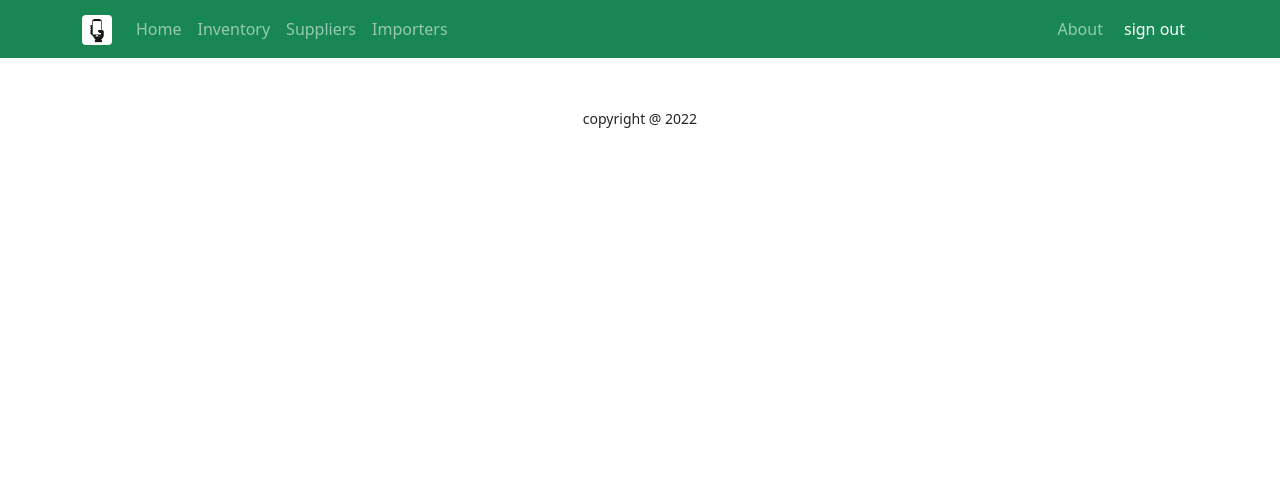
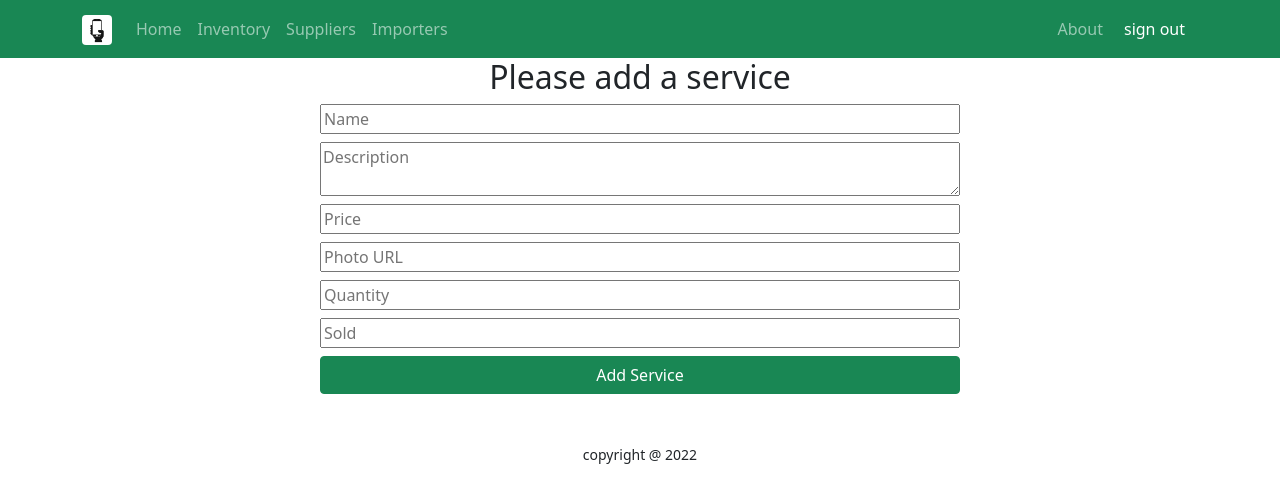
Before and after one commit to PROTTASAKARIM/smartPhoneWareHouse, a React (Create React App) app: page /addnewItem in a window 1280 px wide. Shown: the top 502 px of the page. Built offline with nearby package versions, Linux system fonts and the light colour scheme; no server answers; sample sign-in values are in the browser's storage.

Commit message:
add to database done

```diff
--- a/package.json
+++ b/package.json
@@ -13,6 +13,7 @@
     "react-dom": "^18.1.0",
     "react-firebase-hooks": "^5.0.3",
     "react-helmet-async": "^1.3.0",
+    "react-hook-form": "^7.30.0",
     "react-router-dom": "^6.3.0",
     "react-scripts": "5.0.1",
     "react-toastify": "^9.0.1",
--- a/src/App.js
+++ b/src/App.js
@@ -9,6 +9,7 @@ import Login from './pages/Login/LogIn/Login';
 import Register from './pages/Login/Register/Register';
 import RequireAuth from './pages/Login/RequireAuth/RequireAuth';
 import ManageInventory from './pages/ManageInventory/ManageInventory';
+import AddNewItem from './pages/AddNewItem/AddNewItem';
 
 function App() {
   return (
@@ -29,6 +30,9 @@ function App() {
         }></Route>
         <Route path='/login' element={<Login></Login>}></Route>
         <Route path="/register" element={<Register></Register>}></Route>
+        <Route path="/addnewItem" element={<RequireAuth>
+          <AddNewItem></AddNewItem>
+        </RequireAuth>}></Route>
 
       </Routes>
       <Footer></Footer>
--- /dev/null
+++ b/src/pages/AddNewItem/AddNewItem.js
@@ -0,0 +1,38 @@
+import React from 'react';
+import { useForm } from "react-hook-form";
+
+const AddNewItem = () => {
+    const { register, handleSubmit } = useForm();
+
+    const onSubmit = data => {
+        console.log(data);
+        const url = `http://localhost:5000/inventory`;
+        fetch(url, {
+            method: 'POST',
+            headers: {
+                'content-type': 'application/json'
+            },
+            body: JSON.stringify(data)
+        })
+            .then(res => res.json())
+            .then(result => {
+                console.log(result);
+            })
+    };
+    return (
+        <div className='w-50 mx-auto'>
+            <h2>Please add a service</h2>
+            <form className='d-flex flex-column' onSubmit={handleSubmit(onSubmit)}>
+                <input className='mb-2' placeholder='Name' {...register("name", { required: true, maxLength: 20 })} />
+                <textarea className='mb-2' placeholder='Description' {...register("shortDescription")} />
+                <input className='mb-2' placeholder='Price' type="number" {...register("price")} />
+                <input className='mb-2' placeholder='Photo URL' type="text" {...register("img")} />
+                <input className='mb-2' placeholder='Quantity' type="number" {...register("quantity")} />
+                <input className='mb-2' placeholder='Sold' type="number" {...register("sold")} />
+                <input className='btn btn-success' type="submit" value="Add Service" />
+            </form>
+        </div>
+    );
+};
+
+export default AddNewItem;
--- a/src/pages/AllProducts/AllProducts.js
+++ b/src/pages/AllProducts/AllProducts.js
@@ -6,6 +6,7 @@ import ReadMoreReact from 'read-more-react/dist/components/ReadMoreReact';
 const AllProducts = ({ inventory }) => {
     const { _id } = inventory;
     const [inventories, setInventories] = useState([]);
+
 
 
     const handleDelete = id => {
@@ -24,7 +25,9 @@ const AllProducts = ({ inventory }) => {
         }
     }
 
+
     return (
+        <div>
             <div className='container'>
                 {/* <h1>product : {inventory.name}</h1> */}
                 <Card style={{ width: '20rem' }}>
@@ -47,7 +50,11 @@ const AllProducts = ({ inventory }) => {
                     </ListGroup>
                     <button onClick={() => handleDelete(_id)} className='btn btn-success'>Delete</button>
                 </Card>
+
             </div>
+
+        </div>
+
     );
 };
 
--- a/src/pages/Home/Banner/Banner.js
+++ b/src/pages/Home/Banner/Banner.js
@@ -6,7 +6,7 @@ const Banner = () => {
         <div className='d-flex container mt-5 '>
             <div className='container'>
                 <h1>Smart Phone WareHouse</h1>
-                <p>Lorem ipsum dolor sit amet, consectetur adipisicing elit. Qui incidunt ipsum impedit veniam tempora ipsam doloremque voluptatibus labore officiis vero. Velit aliquam eaque, eveniet distinctio repudiandae ullam voluptatem possimus nulla dignissimos illum ex quia tempore incidunt, placeat, officiis labore voluptates.</p>
+                <p>We see a plethora of features, smartphones, and iPhones launching every week covering all the major price bands in the country. We see the latest and greatest smartphones from big companies like Samsung, Xiaomi, OPPO, Vivo, Realme, and more. However, with this tsunami of launches, it becomes a difficult task to keep track of it. Whether it be the specifications, features, or price, and availability, it is almost impossible to remember for each and every smartphone. So, in order to fix this issue, we present you with the latest mobile phones from different companies that have been recently launched in India. This page will help you to keep track of all the latest smartphones as on 9th May 2022. The page will also be the one-stop destination to see the lowest prices across various platforms and other key information that is vital to make a sound decision for buying a new smartphone.</p>
             </div>
             <div>
                 <img width={500} src={banner} alt="" />
--- a/src/pages/ManageInventory/ManageInventory.js
+++ b/src/pages/ManageInventory/ManageInventory.js
@@ -1,4 +1,5 @@
 import React, { useEffect, useState } from 'react';
+import { useNavigate } from 'react-router-dom';
 import AllProducts from '../AllProducts/AllProducts';
 
 
@@ -6,6 +7,7 @@ import AllProducts from '../AllProducts/AllProducts';
 
 const ManageInventory = () => {
     const [inventories, setInventories] = useState([]);
+    const navigate = useNavigate();
 
 
     useEffect(() => {
@@ -13,6 +15,9 @@ const ManageInventory = () => {
             .then(res => res.json())
             .then(data => setInventories(data));
     }, [])
+    const addNewItem = () => {
+        navigate(`/addnewItem`);
+    }
 
     return (
         <div className='container'>
@@ -24,6 +29,7 @@ const ManageInventory = () => {
                     ></AllProducts>)
                 }
             </div>
+            <button onClick={() => addNewItem()} className='btn btn-success mt-5'>Add new Item</button>
 
         </div>
     );
```
Also changed, not shown: 1 other file (tests, documents, lock files or other folders). Lines whose indentation alone changed are shown as unchanged.
